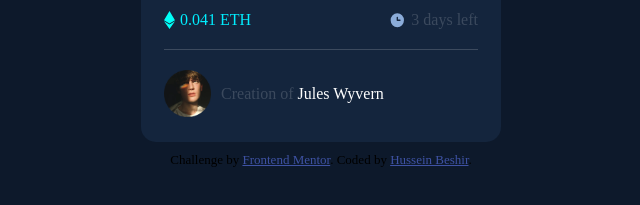
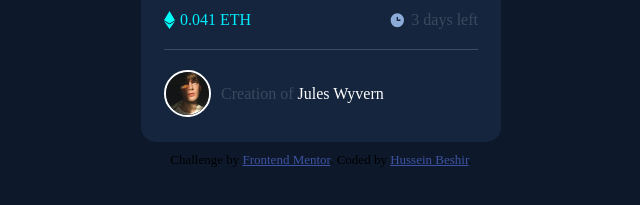
Before and after one commit to HussooB/nft-preview-card, a plain HTML site: page index.html in a window 1280 px wide. Shown: the part 545-750 px from the top of the page, 319-959 px from the left. Drawn offline with Linux system fonts and the light colour scheme.

Commit message:
update user image rounded white circel

```diff
--- a/style.css
+++ b/style.css
@@ -74,6 +74,8 @@ position:relative;
 }
 .user img{
   width:15%;
+  border: 2px solid white;
+  border-radius: 50%;
 }
 .user p{
   color:white;
```
